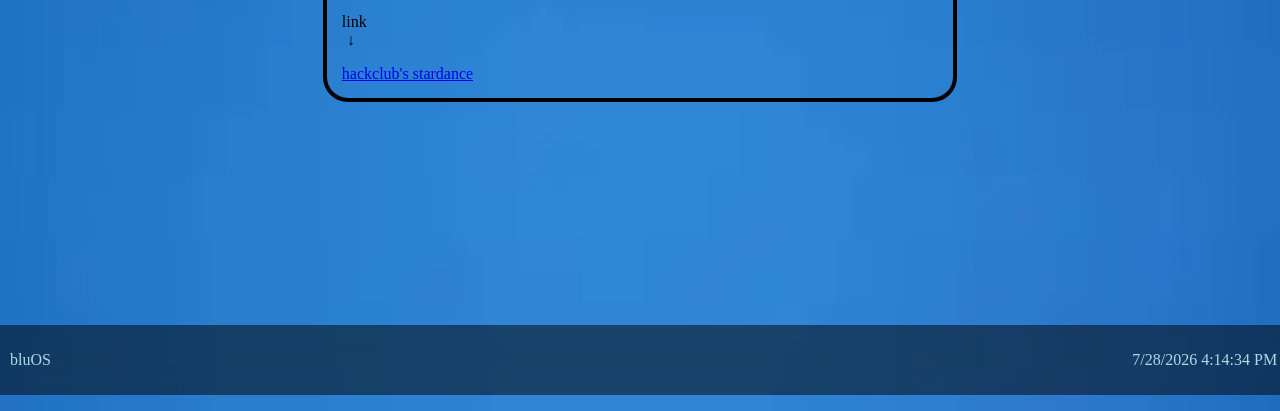
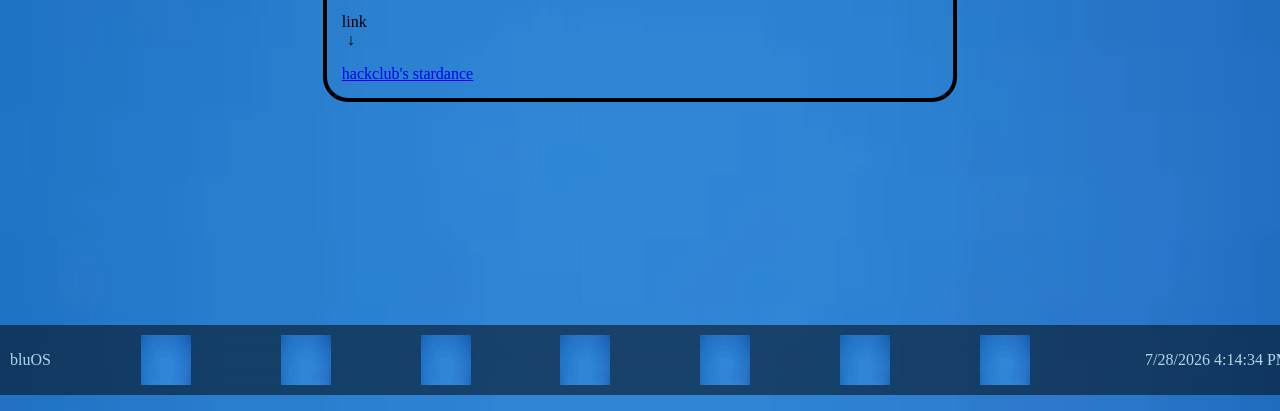
Before and after one commit to daveandbustrer/bluOS, a plain HTML site: page index.html in a window 1280 px wide. Shown: the part 405-816 px from the top of the page. Drawn offline with Linux system fonts and the light colour scheme.

Commit message:
closing and opening apps work

```diff
--- a/index.css
+++ b/index.css
@@ -57,7 +57,21 @@ html {
   color: lightblue;
   bottom: 0%;
   left: 0%;
-  width: 99vw;
+  width: 100%;
   z-index: 9999;
   padding: 10px;
 }
+.time {
+  margin-left: 25px;
+}
+.appBar {
+  display: flex;
+  flex: 1;
+  justify-content: space-evenly;
+  align-items: center;
+}
+.app {
+  cursor: pointer;
+  width: 50px;
+  height: 50px;
+}
--- a/index.html
+++ b/index.html
@@ -9,6 +9,20 @@
   <body class="BG">
     <div class="TopBar">
       <p>bluOS</p>
+      <div class="appBar">
+        <img
+          id="welcomeApp"
+          class="app"
+          src="imgs&gifs\OIP.png"
+          alt="welcome app"
+        />
+        <img class="app" src="imgs&gifs\OIP.png" alt="welcome app" />
+        <img class="app" src="imgs&gifs\OIP.png" alt="welcome app" />
+        <img class="app" src="imgs&gifs\OIP.png" alt="welcome app" />
+        <img class="app" src="imgs&gifs\OIP.png" alt="welcome app" />
+        <img class="app" src="imgs&gifs\OIP.png" alt="welcome app" />
+        <img class="app" src="imgs&gifs\OIP.png" alt="welcome app" />
+      </div>
       <p id="clock" class="time">7/26/2026 10:06 pm</p>
     </div>
     <div class="Root">
--- a/index.js
+++ b/index.js
@@ -1,4 +1,6 @@
 var welcomeScreen = document.querySelector("#welcome");
+var welcomeOpen = document.querySelector("#welcomeApp")
+var welcomeClose = document.querySelector("#welcome .closeBtn")
 
 function makeElementdragable(id) {
   // Make the DIV element draggable:
@@ -72,5 +74,11 @@ function open_window(element) {
 }
 
 makeElementdragable("welcome");
+welcomeClose.addEventListener("click",() =>{
+    close_window(welcomeScreen)
+})
+welcomeOpen.addEventListener("click",() =>{
+    open_window(welcomeScreen)
+})
 
 setInterval(update_time, 1000);
```
